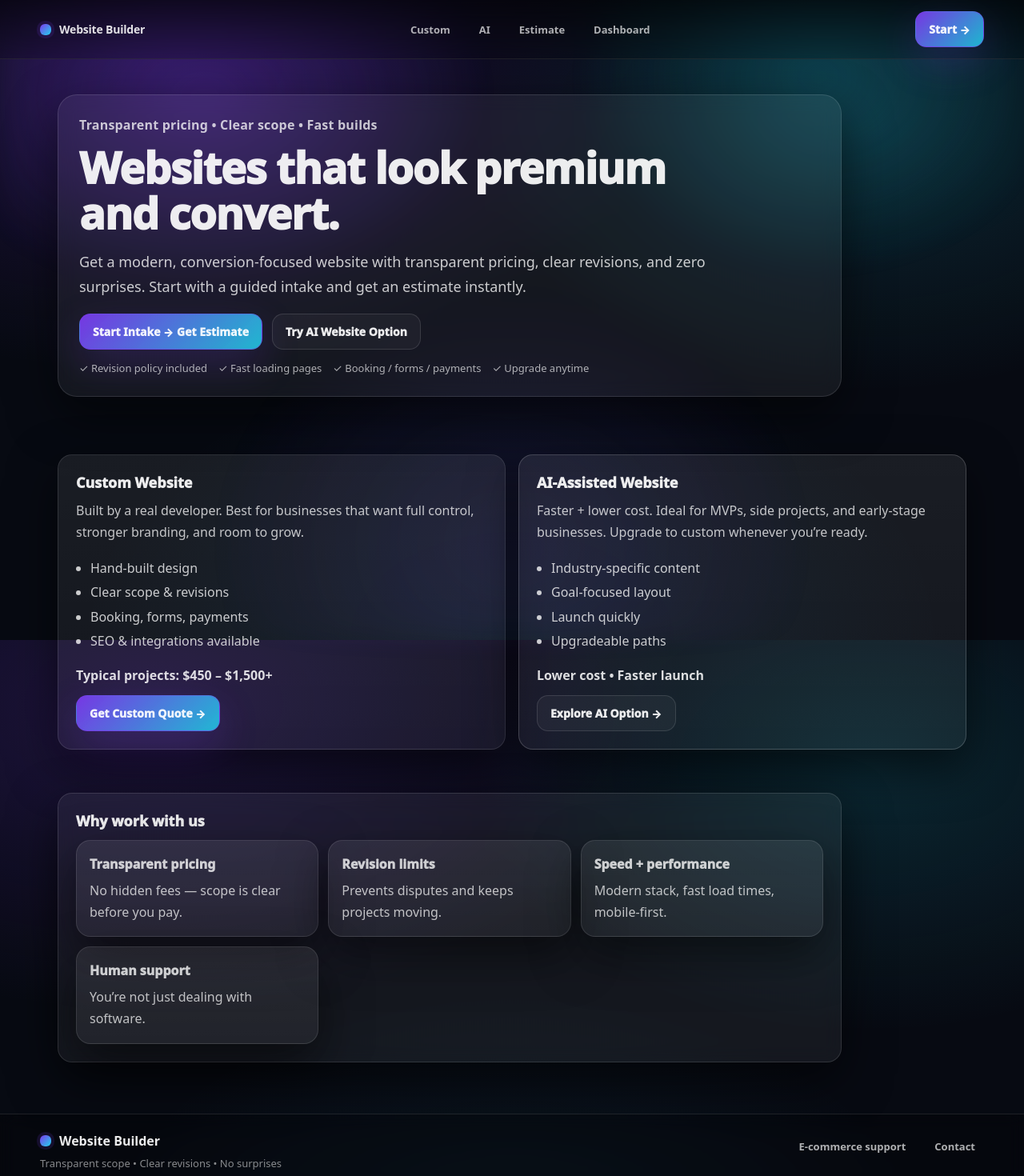
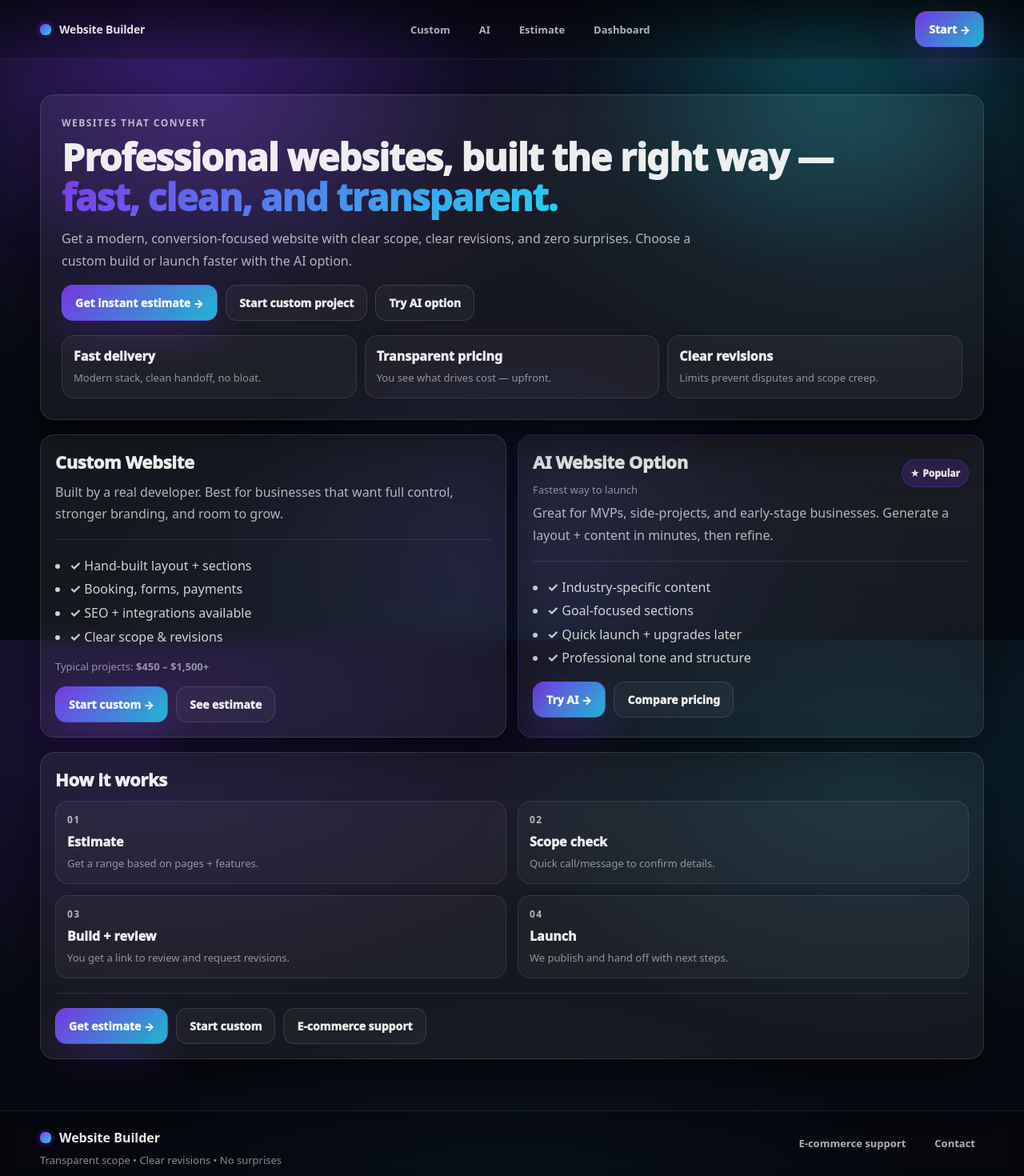
Before and after one commit to kkoly10/website-builder, a Next.js app: page / in a window 1280 px wide. Shown: the top 1470 px of the page at 80% size. Built offline with nearby package versions, Linux system fonts and the light colour scheme.

Commit message:
Update page.tsx

```diff
--- a/app/page.tsx
+++ b/app/page.tsx
@@ -4,164 +4,170 @@ export const dynamic = "force-dynamic";
 
 export default function Home() {
   return (
-    <main className="container">
+    <main style={{ display: "grid", gap: 18 }}>
       {/* HERO */}
-      <section className="reveal" style={{ marginBottom: 72 }}>
-        <div
-          className="glass"
-          style={{
-            padding: 26,
-            borderRadius: 24,
-            maxWidth: 980,
-          }}
-        >
-          <div style={{ color: "rgba(255,255,255,0.75)", fontWeight: 900, letterSpacing: 0.2 }}>
-            Transparent pricing • Clear scope • Fast builds
+      <section className="glass" style={{ padding: 26, overflow: "hidden" }}>
+        <div className="kicker">Websites that convert</div>
+
+        <div className="h1" style={{ marginTop: 10, maxWidth: 980 }}>
+          Professional websites, built the right way —{" "}
+          <span
+            style={{
+              background:
+                "linear-gradient(135deg, rgba(124,58,237,1), rgba(34,211,238,1))",
+              WebkitBackgroundClip: "text",
+              backgroundClip: "text",
+              color: "transparent",
+            }}
+          >
+            fast, clean, and transparent.
+          </span>
+        </div>
+
+        <div className="p" style={{ maxWidth: 820 }}>
+          Get a modern, conversion-focused website with clear scope, clear revisions, and zero
+          surprises. Choose a custom build or launch faster with the AI option.
+        </div>
+
+        <div style={{ display: "flex", gap: 10, flexWrap: "wrap", marginTop: 16 }}>
+          <Link href="/estimate" className="btn btnPrimary">
+            Get instant estimate →
+          </Link>
+          <Link href="/build" className="btn btnGhost">
+            Start custom project
+          </Link>
+          <Link href="/ai" className="btn btnGhost">
+            Try AI option
+          </Link>
+        </div>
+
+        <div style={{ display: "grid", gap: 10, gridTemplateColumns: "repeat(auto-fit, minmax(240px, 1fr))", marginTop: 18 }}>
+          <Stat title="Fast delivery" desc="Modern stack, clean handoff, no bloat." />
+          <Stat title="Transparent pricing" desc="You see what drives cost — upfront." />
+          <Stat title="Clear revisions" desc="Limits prevent disputes and scope creep." />
+        </div>
+      </section>
+
+      {/* OPTIONS */}
+      <section style={{ display: "grid", gap: 14, gridTemplateColumns: "repeat(auto-fit, minmax(280px, 1fr))" }}>
+        <div className="glass" style={{ padding: 18 }}>
+          <div className="h2">Custom Website</div>
+          <div className="p">
+            Built by a real developer. Best for businesses that want full control, stronger branding,
+            and room to grow.
           </div>
 
-          <h1
-            style={{
-              fontSize: 54,
-              lineHeight: 1.05,
-              margin: "14px 0 10px",
-              fontWeight: 950,
-              letterSpacing: -1.2,
-            }}
-          >
-            Websites that look premium
-            <br />
-            and convert.
-          </h1>
+          <div className="hr" />
 
-          <p style={{ color: "rgba(255,255,255,0.78)", fontSize: 18, lineHeight: 1.7, maxWidth: 820 }}>
-            Get a modern, conversion-focused website with transparent pricing, clear revisions,
-            and zero surprises. Start with a guided intake and get an estimate instantly.
-          </p>
+          <ul style={{ margin: 0, paddingLeft: 18, lineHeight: 1.85, color: "rgba(255,255,255,0.80)" }}>
+            <li><strong>✓</strong> Hand-built layout + sections</li>
+            <li><strong>✓</strong> Booking, forms, payments</li>
+            <li><strong>✓</strong> SEO + integrations available</li>
+            <li><strong>✓</strong> Clear scope & revisions</li>
+          </ul>
 
-          <div style={{ marginTop: 18, display: "flex", gap: 12, flexWrap: "wrap" }}>
-            <Link href="/build" className="btn btnPrimary btnShimmer">
-              Start Intake → Get Estimate
-            </Link>
-
-            <Link href="/ai" className="btn btnGhost">
-              Try AI Website Option
-            </Link>
+          <div className="small" style={{ marginTop: 12 }}>
+            Typical projects: <strong>$450 – $1,500+</strong>
           </div>
 
-          <div style={{ marginTop: 14, display: "flex", gap: 14, flexWrap: "wrap", color: "rgba(255,255,255,0.66)", fontSize: 13 }}>
-            <span>✓ Revision policy included</span>
-            <span>✓ Fast loading pages</span>
-            <span>✓ Booking / forms / payments</span>
-            <span>✓ Upgrade anytime</span>
+          <div style={{ display: "flex", gap: 10, flexWrap: "wrap", marginTop: 14 }}>
+            <Link href="/build" className="btn btnPrimary">Start custom →</Link>
+            <Link href="/estimate" className="btn btnGhost">See estimate</Link>
+          </div>
+        </div>
+
+        <div className="card" style={{ padding: 18, border: "1px solid rgba(124,58,237,0.35)" }}>
+          <div style={{ display: "flex", alignItems: "center", justifyContent: "space-between", gap: 10 }}>
+            <div>
+              <div className="h2">AI Website Option</div>
+              <div className="small">Fastest way to launch</div>
+            </div>
+            <div
+              style={{
+                padding: "8px 10px",
+                borderRadius: 999,
+                background: "rgba(124,58,237,0.20)",
+                border: "1px solid rgba(124,58,237,0.35)",
+                fontWeight: 950,
+                fontSize: 12,
+              }}
+            >
+              ★ Popular
+            </div>
+          </div>
+
+          <div className="p" style={{ marginTop: 6 }}>
+            Great for MVPs, side-projects, and early-stage businesses. Generate a layout + content in
+            minutes, then refine.
+          </div>
+
+          <div className="hr" />
+
+          <ul style={{ margin: 0, paddingLeft: 18, lineHeight: 1.85, color: "rgba(255,255,255,0.80)" }}>
+            <li><strong>✓</strong> Industry-specific content</li>
+            <li><strong>✓</strong> Goal-focused sections</li>
+            <li><strong>✓</strong> Quick launch + upgrades later</li>
+            <li><strong>✓</strong> Professional tone and structure</li>
+          </ul>
+
+          <div style={{ display: "flex", gap: 10, flexWrap: "wrap", marginTop: 14 }}>
+            <Link href="/ai" className="btn btnPrimary">Try AI →</Link>
+            <Link href="/estimate" className="btn btnGhost">Compare pricing</Link>
           </div>
         </div>
       </section>
 
-      {/* CARDS */}
-      <section
-        style={{
-          display: "grid",
-          gridTemplateColumns: "repeat(auto-fit, minmax(320px, 1fr))",
-          gap: 16,
-          marginBottom: 54,
-        }}
-      >
-        <div className="card cardHover reveal" style={{ padding: 22, animationDelay: "0.08s" as any }}>
-          <h2 style={{ margin: 0, fontSize: 18, fontWeight: 950 }}>Custom Website</h2>
-          <p style={{ marginTop: 10, color: "rgba(255,255,255,0.75)", lineHeight: 1.7 }}>
-            Built by a real developer. Best for businesses that want full control, stronger branding,
-            and room to grow.
-          </p>
-
-          <ul style={{ marginTop: 12, lineHeight: 1.9, paddingLeft: 18, color: "rgba(255,255,255,0.78)" }}>
-            <li>Hand-built design</li>
-            <li>Clear scope & revisions</li>
-            <li>Booking, forms, payments</li>
-            <li>SEO & integrations available</li>
-          </ul>
-
-          <div style={{ marginTop: 12, color: "rgba(255,255,255,0.85)", fontWeight: 900 }}>
-            Typical projects: $450 – $1,500+
-          </div>
-
-          <div style={{ marginTop: 14 }}>
-            <Link href="/build" className="btn btnPrimary btnShimmer">
-              Get Custom Quote →
-            </Link>
-          </div>
+      {/* PROOF / TRUST */}
+      <section className="glass" style={{ padding: 18 }}>
+        <div className="h2">How it works</div>
+        <div className="grid2" style={{ marginTop: 12 }}>
+          <Step n="01" title="Estimate" desc="Get a range based on pages + features." />
+          <Step n="02" title="Scope check" desc="Quick call/message to confirm details." />
+          <Step n="03" title="Build + review" desc="You get a link to review and request revisions." />
+          <Step n="04" title="Launch" desc="We publish and hand off with next steps." />
         </div>
 
-        <div className="card cardHover reveal" style={{ padding: 22, animationDelay: "0.14s" as any, borderColor: "rgba(255,255,255,0.18)" }}>
-          <h2 style={{ margin: 0, fontSize: 18, fontWeight: 950 }}>AI-Assisted Website</h2>
-          <p style={{ marginTop: 10, color: "rgba(255,255,255,0.75)", lineHeight: 1.7 }}>
-            Faster + lower cost. Ideal for MVPs, side projects, and early-stage businesses.
-            Upgrade to custom whenever you’re ready.
-          </p>
+        <div className="hr" />
 
-          <ul style={{ marginTop: 12, lineHeight: 1.9, paddingLeft: 18, color: "rgba(255,255,255,0.78)" }}>
-            <li>Industry-specific content</li>
-            <li>Goal-focused layout</li>
-            <li>Launch quickly</li>
-            <li>Upgradeable paths</li>
-          </ul>
-
-          <div style={{ marginTop: 12, color: "rgba(255,255,255,0.85)", fontWeight: 900 }}>
-            Lower cost • Faster launch
-          </div>
-
-          <div style={{ marginTop: 14 }}>
-            <Link href="/ai" className="btn btnGhost">
-              Explore AI Option →
-            </Link>
-          </div>
-        </div>
-      </section>
-
-      {/* WHY US */}
-      <section className="reveal" style={{ maxWidth: 980, animationDelay: "0.18s" as any }}>
-        <div className="glass" style={{ padding: 22 }}>
-          <h2 style={{ margin: 0, fontSize: 18, fontWeight: 950 }}>Why work with us</h2>
-
-          <div
-            style={{
-              marginTop: 12,
-              display: "grid",
-              gridTemplateColumns: "repeat(auto-fit, minmax(240px, 1fr))",
-              gap: 12,
-              color: "rgba(255,255,255,0.78)",
-              lineHeight: 1.7,
-            }}
-          >
-            <div className="card" style={{ padding: 16 }}>
-              <div style={{ fontWeight: 950 }}>Transparent pricing</div>
-              <div style={{ marginTop: 6, color: "rgba(255,255,255,0.72)" }}>
-                No hidden fees — scope is clear before you pay.
-              </div>
-            </div>
-
-            <div className="card" style={{ padding: 16 }}>
-              <div style={{ fontWeight: 950 }}>Revision limits</div>
-              <div style={{ marginTop: 6, color: "rgba(255,255,255,0.72)" }}>
-                Prevents disputes and keeps projects moving.
-              </div>
-            </div>
-
-            <div className="card" style={{ padding: 16 }}>
-              <div style={{ fontWeight: 950 }}>Speed + performance</div>
-              <div style={{ marginTop: 6, color: "rgba(255,255,255,0.72)" }}>
-                Modern stack, fast load times, mobile-first.
-              </div>
-            </div>
-
-            <div className="card" style={{ padding: 16 }}>
-              <div style={{ fontWeight: 950 }}>Human support</div>
-              <div style={{ marginTop: 6, color: "rgba(255,255,255,0.72)" }}>
-                You’re not just dealing with software.
-              </div>
-            </div>
-          </div>
+        <div style={{ display: "flex", gap: 10, flexWrap: "wrap" }}>
+          <Link href="/estimate" className="btn btnPrimary">Get estimate →</Link>
+          <Link href="/build" className="btn btnGhost">Start custom</Link>
+          <Link href="/coming-soon" className="btn btnGhost">E-commerce support</Link>
         </div>
       </section>
     </main>
   );
 }
+
+function Stat({ title, desc }: { title: string; desc: string }) {
+  return (
+    <div
+      style={{
+        padding: 14,
+        borderRadius: 16,
+        border: "1px solid rgba(255,255,255,0.10)",
+        background: "rgba(255,255,255,0.04)",
+      }}
+    >
+      <div style={{ fontWeight: 950, marginBottom: 6 }}>{title}</div>
+      <div className="small">{desc}</div>
+    </div>
+  );
+}
+
+function Step({ n, title, desc }: { n: string; title: string; desc: string }) {
+  return (
+    <div
+      style={{
+        padding: 14,
+        borderRadius: 16,
+        border: "1px solid rgba(255,255,255,0.10)",
+        background: "rgba(255,255,255,0.04)",
+      }}
+    >
+      <div className="kicker" style={{ marginBottom: 8 }}>{n}</div>
+      <div style={{ fontWeight: 950, marginBottom: 6 }}>{title}</div>
+      <div className="small">{desc}</div>
+    </div>
+  );
+}
```
